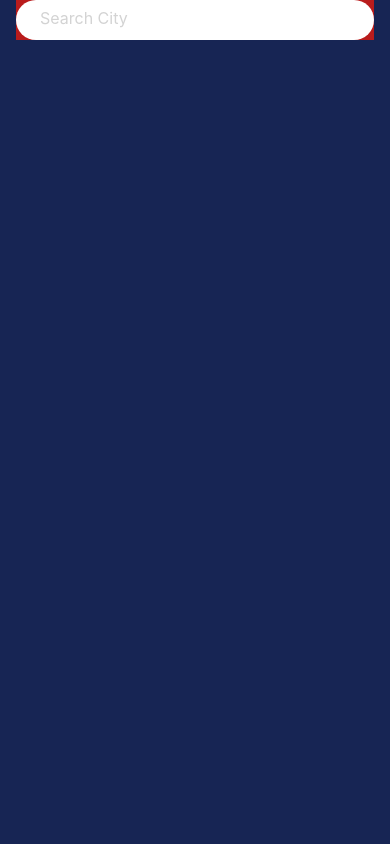
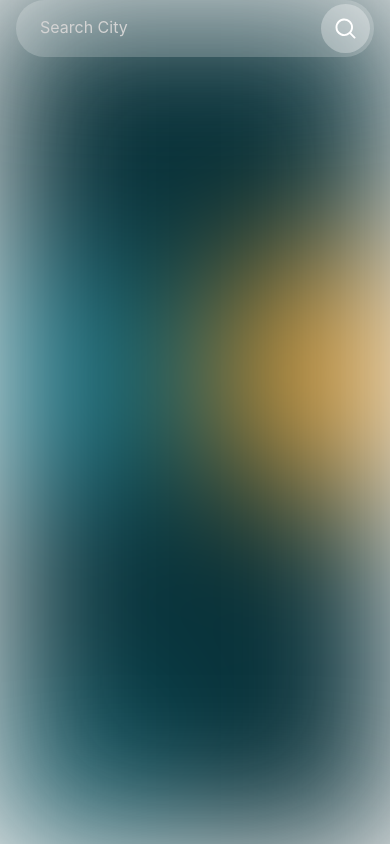
Before and after one commit to heefan/rn-weatherapp, a React Native app in the folder weatherapp/: screen /Home in a window 390 px wide. Built offline with nearby package versions, Linux system fonts and the light colour scheme.

Commit message:
close #4, add search bar view [4]

```diff
--- a/weatherapp/screens/HomeScreen.js
+++ b/weatherapp/screens/HomeScreen.js
@@ -2,6 +2,7 @@
 import React from 'react';
 import {View, StatusBar, Image, SafeAreaView, TextInput, Touchable, TouchableOpacity} from 'react-native';
 import { theme } from "../theme/index";
+import { MagnifyingGlassIcon } from "react-native-heroicons/mini";
 
 export default function HomeScreen() {
     return (
@@ -12,12 +13,12 @@ export default function HomeScreen() {
                 source={require("../assets/images/bg.png")}
                 className="absolute h-full w-full" />
 
-            <SafeAreaView className={"flex flex-1 bg-blue-950"}>
+            <SafeAreaView className={"flex flex-1"}>
                 {/* Make a search bar */}
-                <View className={"mx-4 relative z-50 bg-red-700"}>
+                <View className={"mx-4 relative z-50"}>
                     <View
                         className={"flex-row justify-end items-center rounded-full"}
-                        style={{backgroundColor: theme.bgWhite(1)}}>
+                        style={{backgroundColor: theme.bgWhite(0.2)}}>
 
                         <TextInput
                             className={"text-white text-base pb-1 flex-1 h-10 pl-6"}
@@ -25,7 +26,12 @@ export default function HomeScreen() {
                             placeholderTextColor={"lightgray"}
                         />
 
-                        <TouchableOpacity></TouchableOpacity>
+                        <TouchableOpacity
+                            style={{backgroundColor: theme.bgWhite(0.3)}}
+                            className={"rounded-full p-3 m-1"}>
+
+                            <MagnifyingGlassIcon size="25" color="white" />
+                        </TouchableOpacity>
                     </View>
                 </View>
             </SafeAreaView>
```
